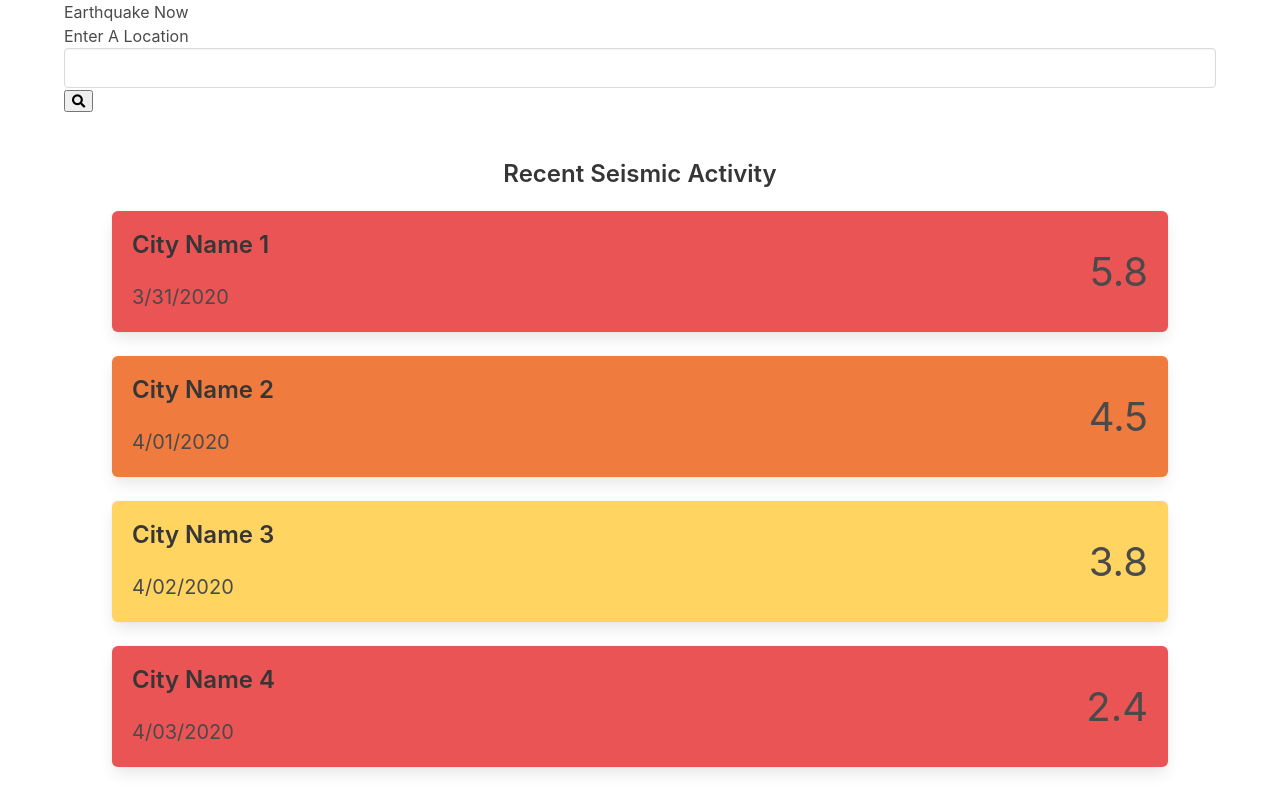
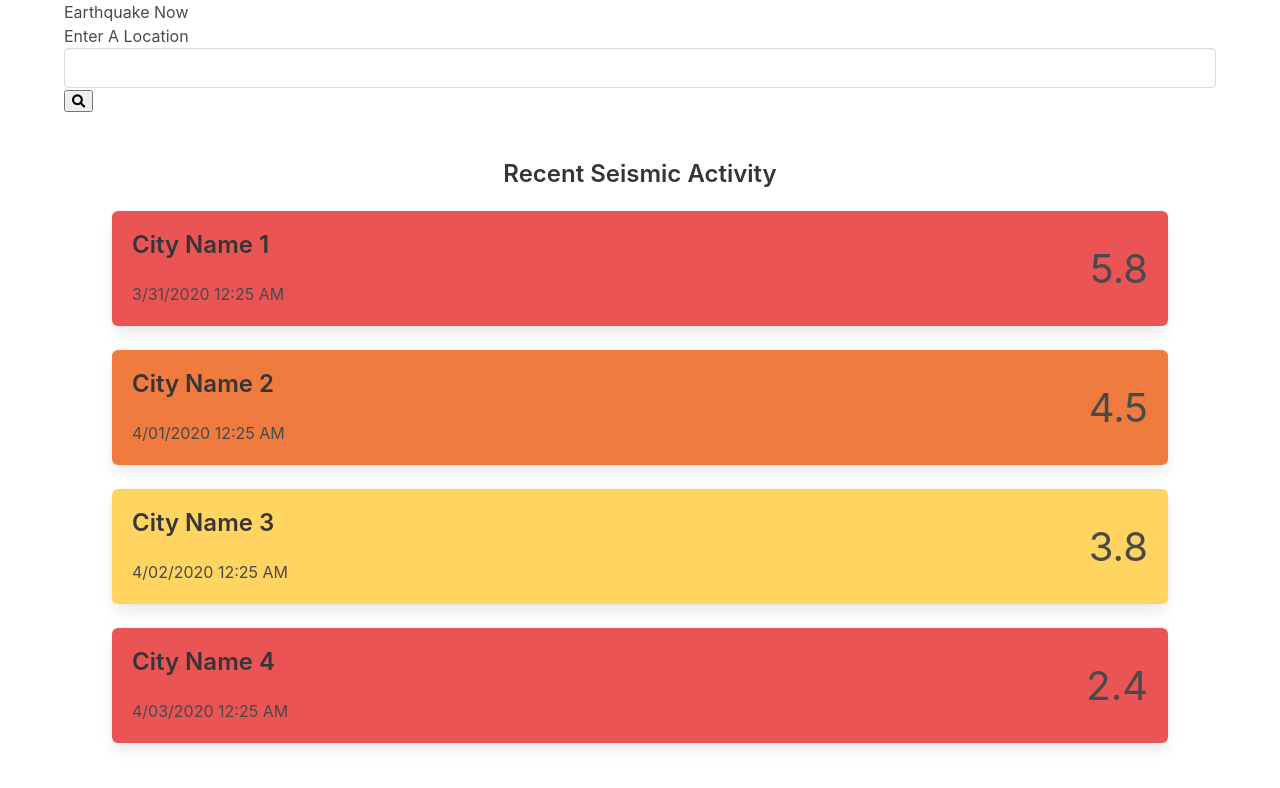
Before and after one commit to nabeek/Earthquake-Now, a plain HTML site: page index.html in a window 1280 px wide. Shown: the top 788 px of the page. Drawn offline with nearby package versions, Linux system fonts and the light colour scheme.

Commit message:
Issue 13: adjusted styles

```diff
--- a/index.html
+++ b/index.html
@@ -28,34 +28,34 @@
         </section>
 
         <!-- Recent Seismic Section -->
-        <section id="seismic-activity" class="section">
+        <section id="seismic-activity" class="section column">
             <h3 class="title is-4 has-text-centered">Recent Seismic Activity</h3>
             <div class="box-container">
                 <div class="box activity-box activity-high is-flex">
                     <div class="seismic-info">
                         <h4 class="city-name title is-4">City Name 1</h4>
-                        <p class="date content is-medium">3/31/2020</p>
+                        <p class="date content is-size-6">3/31/2020 12:25 AM</p>
                     </div>
                     <p class="magnitude content is-size-2">5.8</p>
                 </div>
                 <div class="box activity-box activity-med is-flex">
                     <div class="seismic-info">
                         <h4 class="city-name title is-4">City Name 2</h4>
-                        <p class="date content is-medium">4/01/2020</p>
+                        <p class="date content is-size-6">4/01/2020 12:25 AM</p>
                     </div>
                     <p class="magnitude content is-size-2">4.5</p>
                 </div>
                 <div class="box activity-box activity-low is-flex">
                     <div class="seismic-info">
                         <h4 class="city-name title is-4">City Name 3</h4>
-                        <p class="date content is-medium">4/02/2020</p>
+                        <p class="date content is-size-6">4/02/2020 12:25 AM</p>
                     </div>
                     <p class="magnitude content is-size-2">3.8</p>
                 </div>
                 <div class="box activity-box activity-high is-flex">
                     <div class="seismic-info">
                         <h4 class="city-name title is-4">City Name 4</h4>
-                        <p class="date content is-medium">4/03/2020</p>
+                        <p class="date content is-size-6">4/03/2020 12:25 AM</p>
                     </div>
                     <p class="magnitude content is-size-2">2.4</p>
                 </div>
```
